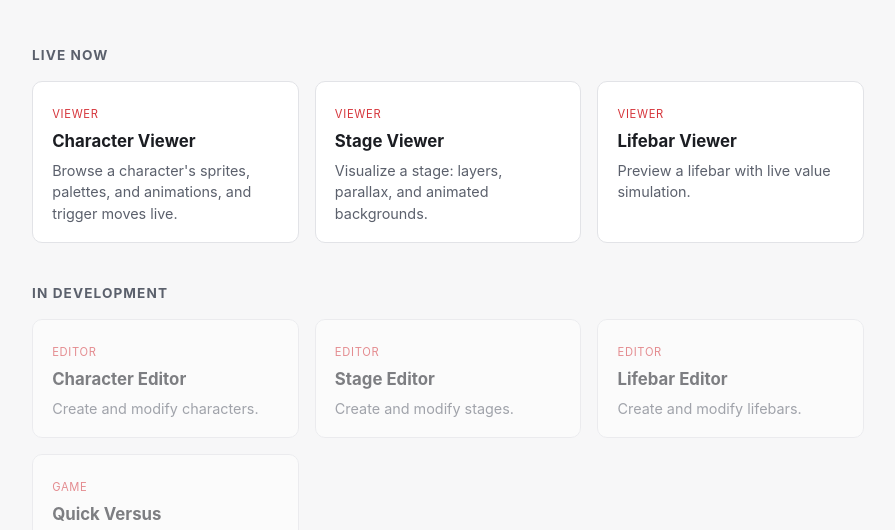
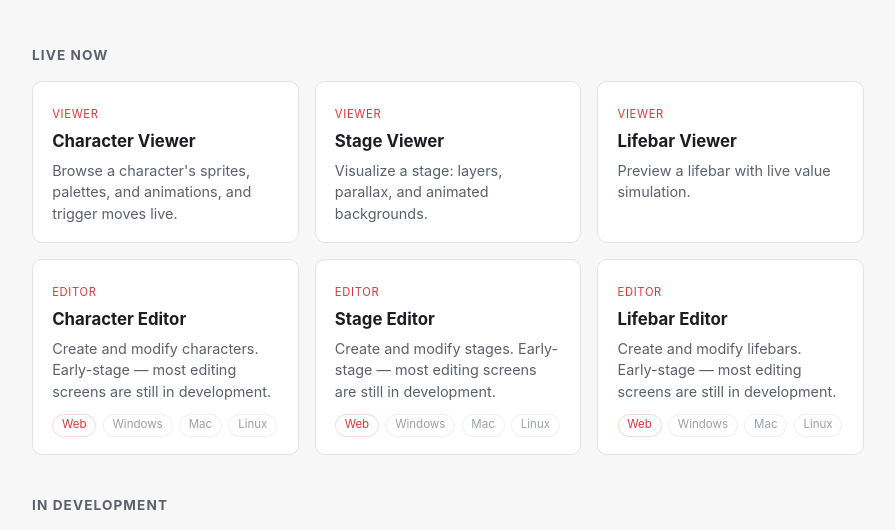
Before and after one commit to openkakutou/openkakutou.github.io, a plain HTML site: page index.html in a window 1280 px wide. Shown: the part 205-735 px from the top of the page, without its empty margins (192-1087 px from the left). Drawn offline with Linux system fonts and the light colour scheme.

Commit message:
Promote the three editors to Live now
character-editor, stage-editor, and lifebar-editor now each have a
GitHub Pages deployment (web build). Cards get a platform-links row
(Web live; Windows/Mac/Linux marked pending) since every editor is
also planned to ship as a standalone desktop build alongside its web
version — see roadmap backlog for the packaging strategy, still open.
Quick Versus stays the only 'In development' entry.

```diff
--- a/index.html
+++ b/index.html
@@ -100,6 +100,31 @@
     font-size: 0.9rem;
     color: var(--text-dim);
   }
+  .platforms {
+    display: flex;
+    flex-wrap: wrap;
+    gap: 0.4rem;
+    margin-top: 0.7rem;
+  }
+  .platform {
+    font-size: 0.72rem;
+    line-height: 1;
+    padding: 0.3rem 0.55rem;
+    border-radius: 999px;
+    border: 1px solid var(--border);
+    color: var(--text-dim);
+    text-decoration: none;
+  }
+  a.platform {
+    color: var(--accent);
+    border-color: var(--accent-dim);
+  }
+  a.platform:hover {
+    background: var(--accent-dim);
+  }
+  .platform.pending {
+    opacity: 0.6;
+  }
   footer {
     margin-top: 4rem;
     padding-top: 1.5rem;
@@ -136,25 +161,43 @@
       <h3>Lifebar Viewer</h3>
       <p>Preview a lifebar with live value simulation.</p>
     </a>
+    <div class="card">
+      <span class="kind">Editor</span>
+      <h3>Character Editor</h3>
+      <p>Create and modify characters. Early-stage — most editing screens are still in development.</p>
+      <div class="platforms">
+        <a class="platform" href="https://openkakutou.github.io/character-editor/">Web</a>
+        <span class="platform pending">Windows</span>
+        <span class="platform pending">Mac</span>
+        <span class="platform pending">Linux</span>
+      </div>
+    </div>
+    <div class="card">
+      <span class="kind">Editor</span>
+      <h3>Stage Editor</h3>
+      <p>Create and modify stages. Early-stage — most editing screens are still in development.</p>
+      <div class="platforms">
+        <a class="platform" href="https://openkakutou.github.io/stage-editor/">Web</a>
+        <span class="platform pending">Windows</span>
+        <span class="platform pending">Mac</span>
+        <span class="platform pending">Linux</span>
+      </div>
+    </div>
+    <div class="card">
+      <span class="kind">Editor</span>
+      <h3>Lifebar Editor</h3>
+      <p>Create and modify lifebars. Early-stage — most editing screens are still in development.</p>
+      <div class="platforms">
+        <a class="platform" href="https://openkakutou.github.io/lifebar-editor/">Web</a>
+        <span class="platform pending">Windows</span>
+        <span class="platform pending">Mac</span>
+        <span class="platform pending">Linux</span>
+      </div>
+    </div>
   </div>
 
   <h2>In development</h2>
   <div class="grid">
-    <div class="card disabled">
-      <span class="kind">Editor</span>
-      <h3>Character Editor</h3>
-      <p>Create and modify characters.</p>
-    </div>
-    <div class="card disabled">
-      <span class="kind">Editor</span>
-      <h3>Stage Editor</h3>
-      <p>Create and modify stages.</p>
-    </div>
-    <div class="card disabled">
-      <span class="kind">Editor</span>
-      <h3>Lifebar Editor</h3>
-      <p>Create and modify lifebars.</p>
-    </div>
     <div class="card disabled">
       <span class="kind">Game</span>
       <h3>Quick Versus</h3>
```
